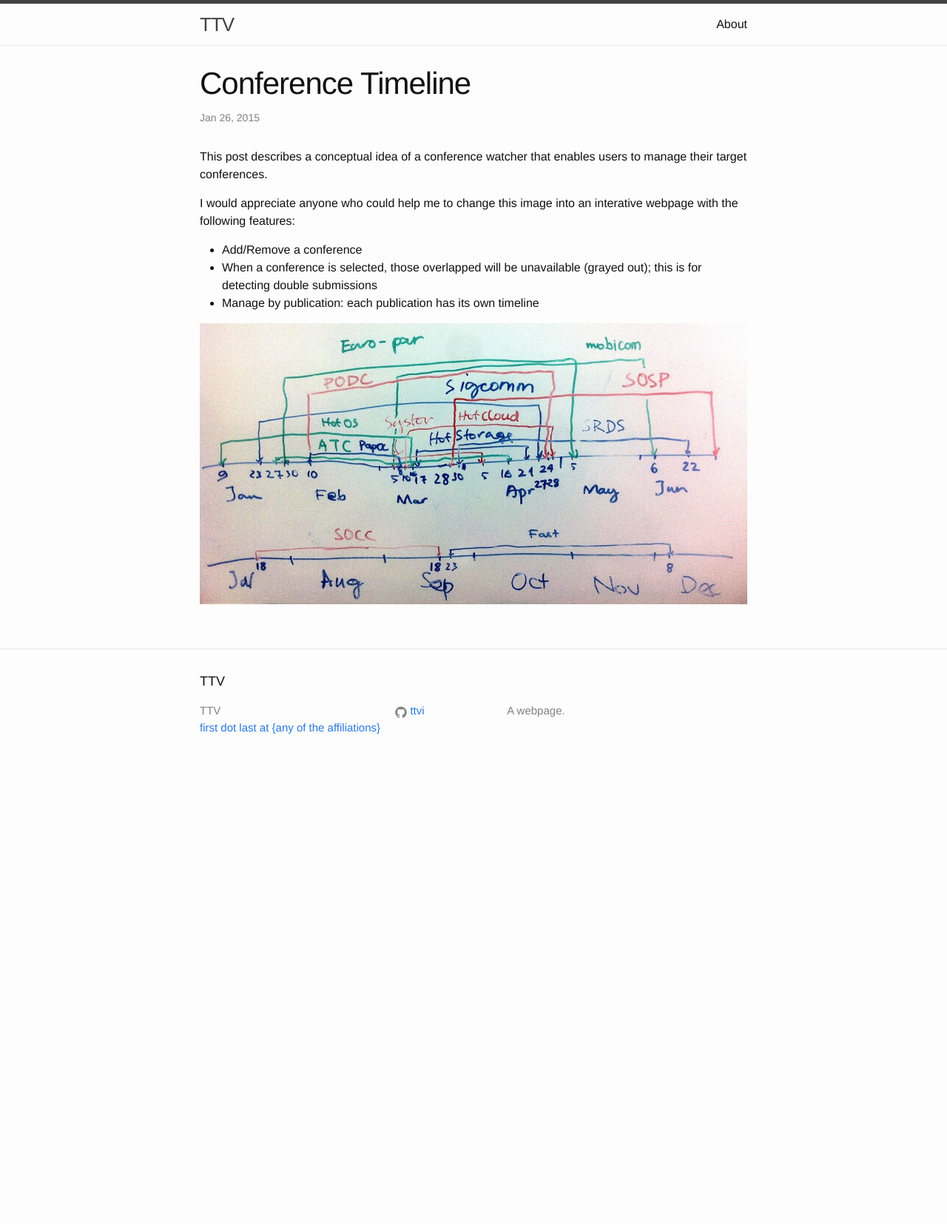
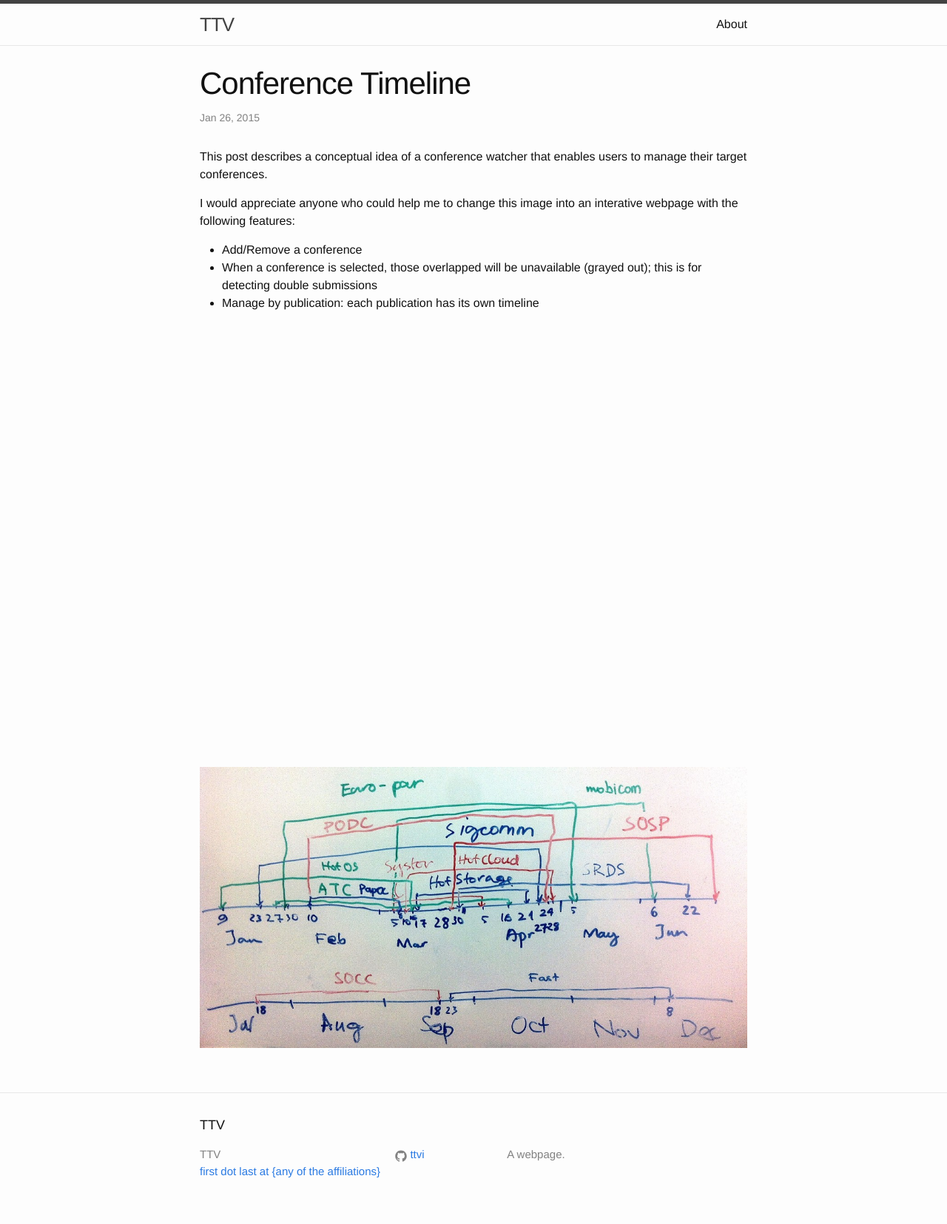
Before and after one commit to ttvi/ttvi.github.io, a Jekyll site: the page built from _posts/2015-01-26-conference-timeline.markdown, in a window 1280 px wide. Shown: the whole page at 74% size. Built offline with Jekyll 4.4.1, drawn with Linux system fonts in a browser that asks for light colours; comment, search, counter and statistics services are not loaded; before the commit the page ends 1055 px from its top, so only the background shows below that.

Commit message:
Update 2015-01-26-conference-timeline.markdown

```diff
--- a/_posts/2015-01-26-conference-timeline.markdown
+++ b/_posts/2015-01-26-conference-timeline.markdown
@@ -13,4 +13,6 @@
 	</ul>
  </p>
 
+ <div id="timeline" style="width: 100%; height: 600px;"></div>
+
 ![timeline](/img/cfptimeline.jpg)
```
